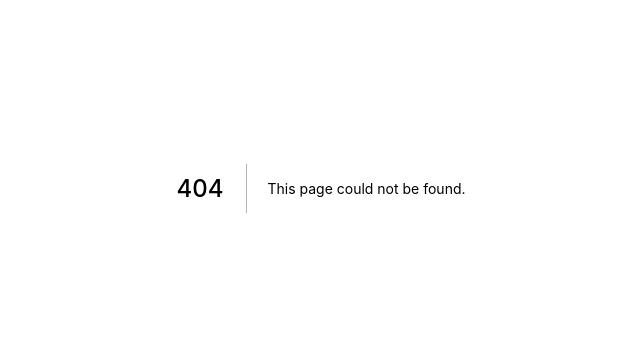
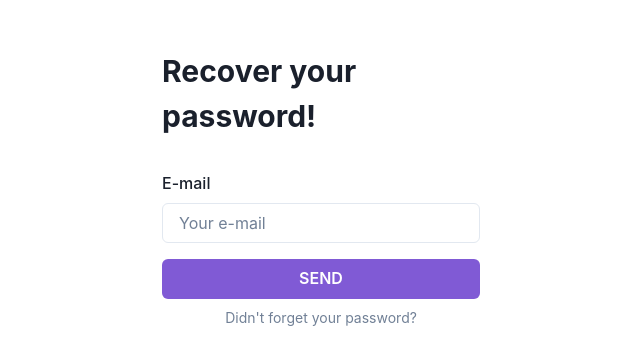
Before and after one commit to rafapignataro/dashix, a Next.js app: page /forgot-password in a window 1280 px wide. Before the commit this address had no page. Shown: the part 212-576 px from the top of the page, without its empty margins (319-959 px from the left). Built offline with nearby package versions, Linux system fonts and the light colour scheme.

Commit message:
feat: Forgot password page & component

```diff
--- /dev/null
+++ b/src/components/modules/forgot-password.tsx
@@ -0,0 +1,26 @@
+import NextLink from 'next/link';
+import { Button, Flex, FormControl, FormLabel, Input, Link, Text, VStack } from "@chakra-ui/react"
+import { AuthLayout } from "../layouts/AuthLayout"
+
+export const ForgotPassword = () => {
+  return (
+    <AuthLayout>
+      <Text as="h1" fontSize="3xl" fontWeight="bold" mb="8">Recover your password!</Text>
+      <Flex as="form" direction="column">
+        <VStack spacing="4">
+          <FormControl>
+            <FormLabel htmlFor="email">E-mail</FormLabel>
+            <Input id="email" type="email" placeholder="Your e-mail" />
+          </FormControl>
+          <Button colorScheme="purple" w="100%">SEND</Button>
+        </VStack>
+      </Flex>
+      <NextLink href="/login">
+        <Link fontSize="sm" color="gray.500" textAlign="center" mt="2">
+          {/* eslint-disable-next-line react/no-unescaped-entities */}
+          Didn't forget your password?
+        </Link>
+      </NextLink>
+    </AuthLayout>
+  )
+}
```
Also changed, not shown: src/pages/forgot-password.tsx (added, +7 -0 lines).
